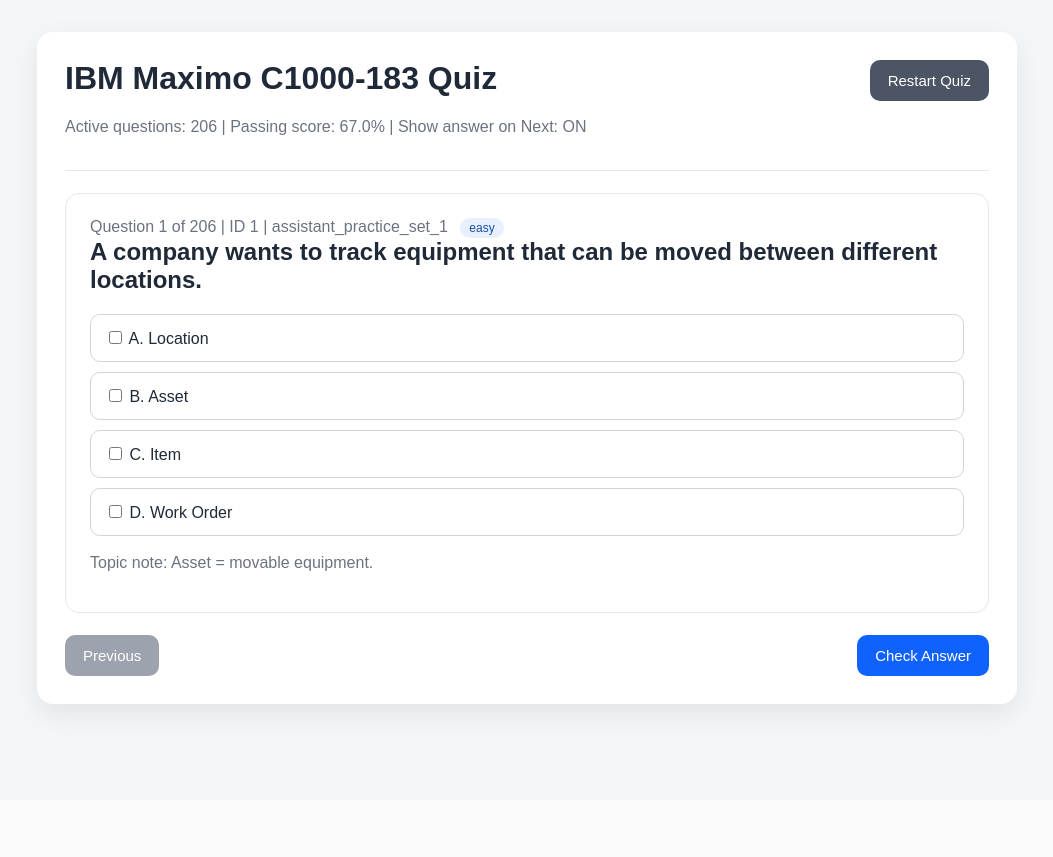
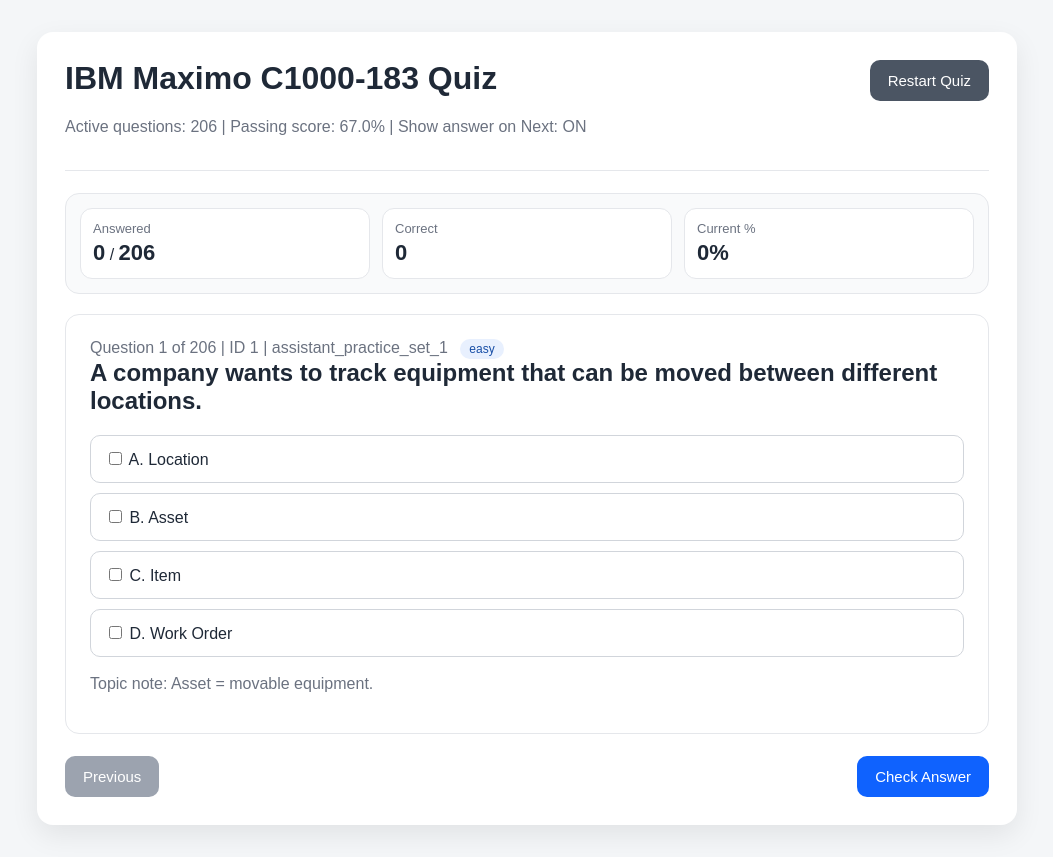
Before and after one commit to hilfritz/quiz-reviewer, a Flask app: page / in a window 1280 px wide. Shown: the whole page, without its empty margins (113-1166 px from the left). Before the commit the page ends 719 px from the top, so only its background shows below. Run offline with Flask 3, Linux system fonts and the light colour scheme.

Commit message:
updated ui layout

```diff
--- a/static/style.css
+++ b/static/style.css
@@ -243,3 +243,38 @@
 .feedback-title {
   margin-bottom: 8px;
 }
+
+.live-score-card {
+  display: grid;
+  grid-template-columns: repeat(3, 1fr);
+  gap: 12px;
+  background: #f9fafb;
+  border: 1px solid #e5e7eb;
+  padding: 14px;
+  border-radius: 14px;
+  margin-bottom: 20px;
+}
+
+.live-score-card div {
+  background: #ffffff;
+  border: 1px solid #e5e7eb;
+  border-radius: 12px;
+  padding: 12px;
+}
+
+.live-score-card span {
+  display: block;
+  color: #6b7280;
+  font-size: 13px;
+  margin-bottom: 4px;
+}
+
+.live-score-card strong {
+  font-size: 22px;
+}
+
+@media (max-width: 720px) {
+  .live-score-card {
+    grid-template-columns: 1fr;
+  }
+}
--- a/templates/quiz.html
+++ b/templates/quiz.html
@@ -18,6 +18,14 @@
       </div>
       <a class="button ghost" href="{{ url_for('index') }}">Restart Quiz</a>
     </header>
+
+    {% if not results %}
+      <section class="live-score-card">
+        <div><span>Answered</span><strong id="liveAnswered">0</strong> / <strong id="liveTotal">{{ questions|length }}</strong></div>
+        <div><span>Correct</span><strong id="liveCorrect">0</strong></div>
+        <div><span>Current %</span><strong id="livePercent">0%</strong></div>
+      </section>
+    {% endif %}
 
     {% if results %}
       <section class="result-card">
@@ -148,11 +156,20 @@
 
   <script>
     const SHOW_ANSWER_WHEN_PROCEEDING = {{ 'true' if show_answer_when_proceeding else 'false' }};
+    const AUTO_ADVANCE_CORRECT_DELAY_MS = 1000;
+
     const cards = Array.from(document.querySelectorAll(".question-card"));
     let current = 0;
+    let autoAdvanceTimer = null;
+
     const prevBtn = document.getElementById("prevBtn");
     const nextBtn = document.getElementById("nextBtn");
     const submitBtn = document.getElementById("submitBtn");
+    const quizForm = document.getElementById("quizForm");
+
+    const liveAnswered = document.getElementById("liveAnswered");
+    const liveCorrect = document.getElementById("liveCorrect");
+    const livePercent = document.getElementById("livePercent");
 
     function normalizeAnswer(values) {
       return values
@@ -162,16 +179,34 @@
         .join(",");
     }
 
+    function getCorrectAnswer(card) {
+      return normalizeAnswer((card.dataset.correctAnswer || "").split(","));
+    }
+
     function getSelectedAnswer(card) {
       const checked = Array.from(card.querySelectorAll("input[type='checkbox']:checked"));
       return normalizeAnswer(checked.map(input => input.value));
     }
 
-    function lockInputs(card) {
-      // Important: disabled checkbox inputs are NOT submitted by HTML forms.
-      // Before disabling them, copy selected answers into hidden inputs with the same name.
+    function updateLiveScore() {
+      if (!liveAnswered || !liveCorrect || !livePercent) return;
+
+      const scoredCards = cards.filter(card => card.dataset.scored === "true");
+      const answeredCount = scoredCards.length;
+      const correctCount = scoredCards.filter(card => card.dataset.wasCorrect === "true").length;
+      const percent = answeredCount === 0 ? 0 : Math.round((correctCount / answeredCount) * 100);
+
+      liveAnswered.textContent = answeredCount;
+      liveCorrect.textContent = correctCount;
+      livePercent.textContent = `${percent}%`;
+    }
+
+    function preserveSelectedAnswers(card) {
+      // Disabled checkbox inputs are not submitted by HTML forms.
+      // Keep selected answers as hidden inputs before disabling the visible choices.
+      card.querySelectorAll("input[data-generated-answer='true']").forEach(input => input.remove());
+
       const checkedInputs = Array.from(card.querySelectorAll("input[type='checkbox']:checked"));
-
       checkedInputs.forEach(input => {
         const hidden = document.createElement("input");
         hidden.type = "hidden";
@@ -180,27 +215,40 @@
         hidden.dataset.generatedAnswer = "true";
         card.appendChild(hidden);
       });
+    }
 
+    function lockInputs(card) {
+      preserveSelectedAnswers(card);
       card.querySelectorAll("input[type='checkbox']").forEach(input => {
         input.disabled = true;
       });
     }
 
+    function markQuestionScored(card, isCorrect) {
+      if (card.dataset.scored !== "true") {
+        card.dataset.scored = "true";
+        card.dataset.wasCorrect = isCorrect ? "true" : "false";
+      }
+      updateLiveScore();
+    }
+
     function revealAnswer(card) {
-      const correctAnswer = normalizeAnswer(card.dataset.correctAnswer.split(","));
+      const correctAnswer = getCorrectAnswer(card);
+      const correctParts = correctAnswer.split(",").filter(Boolean);
       const userAnswer = getSelectedAnswer(card);
       const feedback = card.querySelector(".answer-feedback");
       const title = card.querySelector(".feedback-title");
       const userAnswerText = card.querySelector(".user-answer-text");
+      const isCorrect = userAnswer === correctAnswer;
 
       card.querySelectorAll(".choices label").forEach(label => {
         const choice = label.dataset.choice;
-        if (correctAnswer.split(",").includes(choice)) {
+        if (correctParts.includes(choice)) {
           label.classList.add("correct-choice");
         }
       });
 
-      if (userAnswer === correctAnswer) {
+      if (isCorrect) {
         title.textContent = "Correct";
         feedback.classList.add("correct-feedback");
         feedback.classList.remove("wrong-feedback");
@@ -211,7 +259,7 @@
 
         card.querySelectorAll("input[type='checkbox']:checked").forEach(input => {
           const label = input.closest("label");
-          if (label && !correctAnswer.split(",").includes(input.value)) {
+          if (label && !correctParts.includes(input.value)) {
             label.classList.add("wrong-choice");
           }
         });
@@ -221,11 +269,20 @@
       feedback.classList.remove("hidden");
       card.dataset.answerShown = "true";
       lockInputs(card);
+      markQuestionScored(card, isCorrect);
+
+      return isCorrect;
     }
 
     function showCard(index) {
+      if (autoAdvanceTimer) {
+        clearTimeout(autoAdvanceTimer);
+        autoAdvanceTimer = null;
+      }
+
       cards.forEach((card, i) => card.classList.toggle("hidden", i !== index));
       if (!prevBtn) return;
+
       prevBtn.disabled = index === 0;
       nextBtn.classList.toggle("hidden", index === cards.length - 1);
       submitBtn.classList.toggle("hidden", index !== cards.length - 1);
@@ -233,6 +290,16 @@
         ? "Check Answer"
         : "Next";
       window.scrollTo({ top: 0, behavior: "smooth" });
+      updateLiveScore();
+    }
+
+    function moveNextOrSubmit() {
+      if (current < cards.length - 1) {
+        current++;
+        showCard(current);
+      } else if (quizForm) {
+        quizForm.requestSubmit();
+      }
     }
 
     function advanceOrReveal() {
@@ -248,9 +315,24 @@
         return;
       }
 
-      if (current < cards.length - 1) {
-        current++;
-        showCard(current);
+      moveNextOrSubmit();
+    }
+
+    function handleChoiceChange(event) {
+      const input = event.target;
+      const card = input.closest(".question-card");
+      if (!card || card.dataset.answerShown === "true") return;
+
+      const userAnswer = getSelectedAnswer(card);
+      const correctAnswer = getCorrectAnswer(card);
+
+      // If the user selected the full correct answer, immediately mark it correct,
+      // show feedback briefly, then continue after 1 second.
+      if (userAnswer && userAnswer === correctAnswer) {
+        revealAnswer(card);
+        autoAdvanceTimer = setTimeout(() => {
+          moveNextOrSubmit();
+        }, AUTO_ADVANCE_CORRECT_DELAY_MS);
       }
     }
 
@@ -265,6 +347,12 @@
       });
 
       nextBtn.addEventListener("click", advanceOrReveal);
+
+      cards.forEach(card => {
+        card.querySelectorAll("input[type='checkbox']").forEach(input => {
+          input.addEventListener("change", handleChoiceChange);
+        });
+      });
     }
   </script>
 </body>
```
